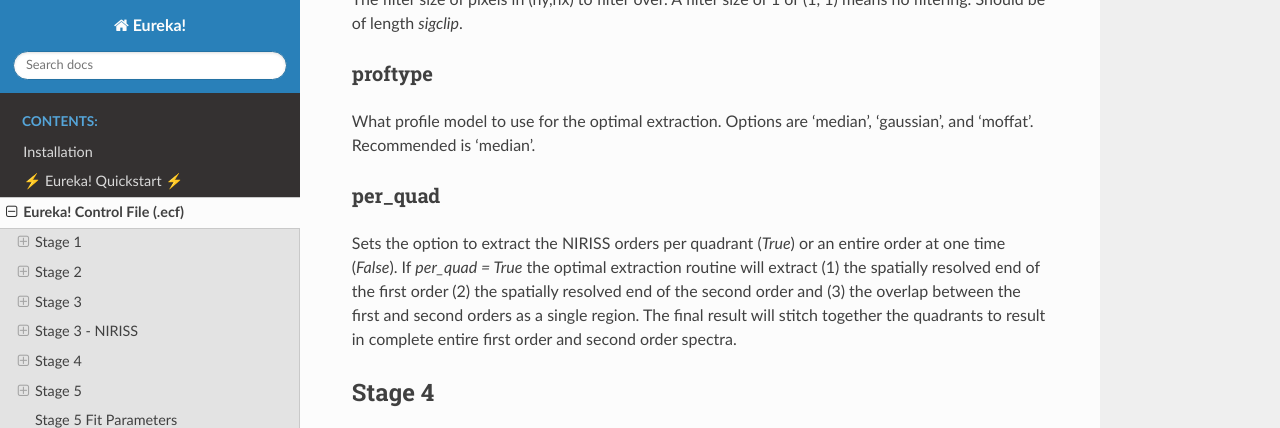
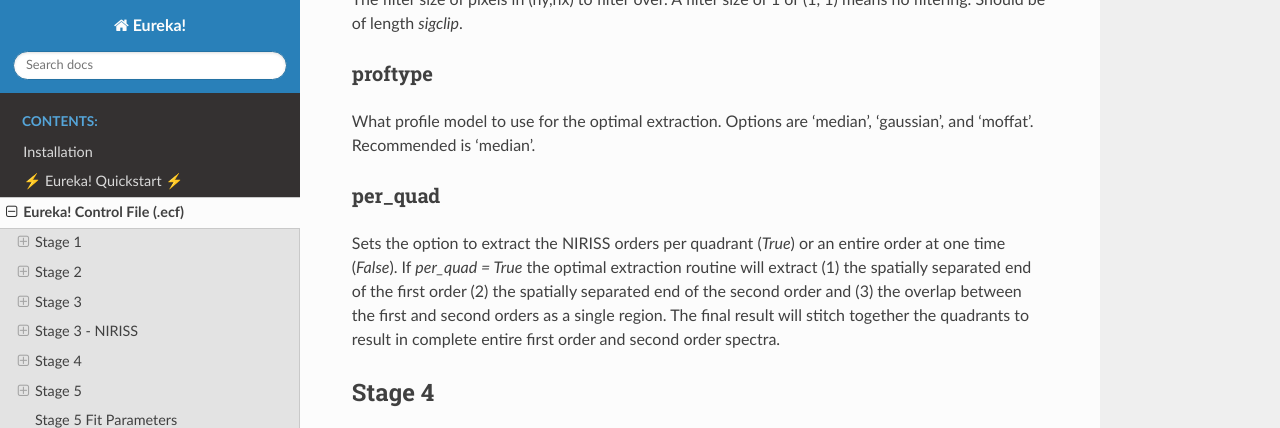
Before and after one commit to kevin218/Eureka, a Sphinx documentation site: the page built from docs/source/ecf.rst, in a window 1280 px wide and 900 px high, scrolled down 9909 px, cut to the strip 0-428 px from the top of the window. Built offline with Sphinx 7.4.7 and the Read the Docs theme 2.0.0, drawn with Linux system fonts in a browser that asks for light colours.

Commit message:
separated instead of resolved

```diff
--- a/docs/source/ecf.rst
+++ b/docs/source/ecf.rst
@@ -346,7 +346,7 @@ What profile model to use for the optimal extraction. Options are 'median', 'gau
 
 per_quad
 ''''''''
-Sets the option to extract the NIRISS orders per quadrant (`True`) or an entire order at one time (`False`). If `per_quad = True` the optimal extraction routine will extract (1) the spatially resolved end of the first order (2) the spatially resolved end of the second order and (3) the overlap between the first and second orders as a single region. The final result will stitch together the quadrants to result in complete entire first order and second order spectra.
+Sets the option to extract the NIRISS orders per quadrant (`True`) or an entire order at one time (`False`). If `per_quad = True` the optimal extraction routine will extract (1) the spatially separated end of the first order (2) the spatially separated end of the second order and (3) the overlap between the first and second orders as a single region. The final result will stitch together the quadrants to result in complete entire first order and second order spectra.
 
 
 Stage 4
```
